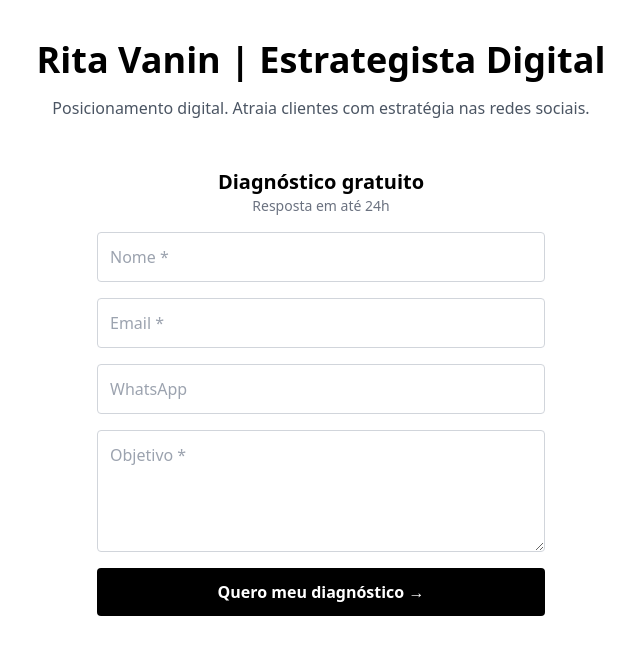
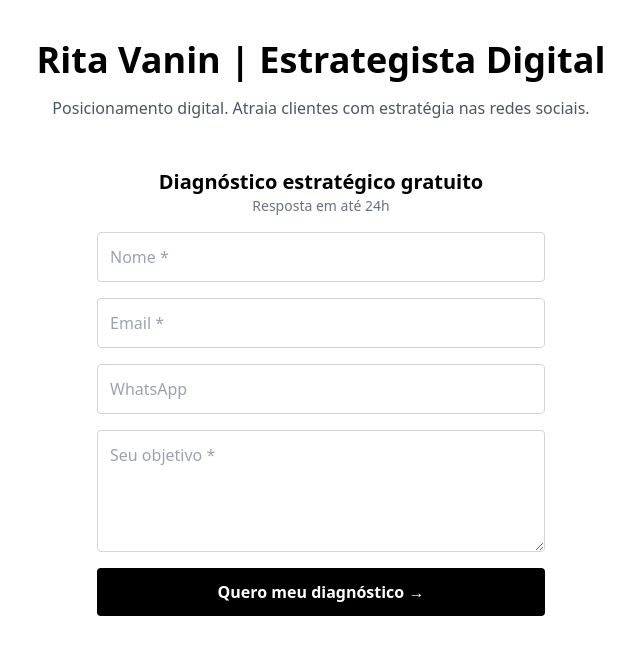
Before and after one commit to eduardoafonso/rv-estrategia, a Next.js app: page / in a window 1280 px wide. Shown: the top 654 px of the page, without its empty margins (319-959 px from the left). Built offline with nearby package versions, Linux system fonts and the light colour scheme; no server answers.

Commit message:
Efeito shake

```diff
--- a/app/globals.css
+++ b/app/globals.css
@@ -1,3 +1,28 @@
 @tailwind base;
 @tailwind components;
 @tailwind utilities;
+
+
+@keyframes shake {
+
+    0%,
+    100% {
+        transform: translateX(0);
+    }
+
+    25% {
+        transform: translateX(-4px);
+    }
+
+    50% {
+        transform: translateX(4px);
+    }
+
+    75% {
+        transform: translateX(-4px);
+    }
+}
+
+.shake {
+    animation: shake 0.15s ease-in-out;
+}
--- a/components/LeadForm.tsx
+++ b/components/LeadForm.tsx
@@ -15,16 +15,31 @@ type FieldErrors = {
 export default function LeadForm() {
     const formRef = useRef<HTMLFormElement>(null);
 
+    // refs para foco automático
+    const nameRef = useRef<HTMLInputElement>(null);
+    const emailRef = useRef<HTMLInputElement>(null);
+    const phoneRef = useRef<HTMLInputElement>(null);
+    const messageRef = useRef<HTMLTextAreaElement>(null);
+
+    const fieldRefs: Record<string, any> = {
+        name: nameRef,
+        email: emailRef,
+        phone: phoneRef,
+        message: messageRef,
+    };
+
     const [errors, setErrors] = useState<FieldErrors>({});
     const [touched, setTouched] = useState<Record<string, boolean>>({});
     const [loading, setLoading] = useState(false);
 
+    // modal
     const [modalOpen, setModalOpen] = useState(false);
     const [modalType, setModalType] =
         useState<"success" | "error">("success");
     const [modalTitle, setModalTitle] = useState("");
     const [modalMessage, setModalMessage] = useState("");
 
+    // validação central
     function validate(data: any) {
         const result = leadSchema.safeParse(data);
 
@@ -42,6 +57,7 @@ export default function LeadForm() {
         return {};
     }
 
+    // blur validation
     function handleBlur(
         e: React.FocusEvent<HTMLInputElement | HTMLTextAreaElement>
     ) {
@@ -56,6 +72,7 @@ export default function LeadForm() {
         setErrors(validate(data));
     }
 
+    // limpa erro ao digitar
     function handleChange(
         e: React.ChangeEvent<HTMLInputElement | HTMLTextAreaElement>
     ) {
@@ -66,6 +83,7 @@ export default function LeadForm() {
         }
     }
 
+    // GA4 tracking
     function trackLead() {
         if (typeof window !== "undefined" && (window as any).gtag) {
             (window as any).gtag("event", "generate_lead", {
@@ -75,6 +93,7 @@ export default function LeadForm() {
         }
     }
 
+    // submit
     async function handleSubmit(e: React.FormEvent<HTMLFormElement>) {
         e.preventDefault();
 
@@ -87,6 +106,11 @@ export default function LeadForm() {
 
         if (Object.keys(validation).length > 0) {
             setErrors(validation);
+
+            // foco automático no primeiro erro
+            const firstError = Object.keys(validation)[0];
+            fieldRefs[firstError]?.current?.focus();
+
             return;
         }
 
@@ -102,9 +126,7 @@ export default function LeadForm() {
             if (!res.ok) {
                 setModalType("error");
                 setModalTitle("Erro ao enviar");
-                setModalMessage(
-                    "Não foi possível enviar. Tente novamente."
-                );
+                setModalMessage("Tente novamente em instantes.");
                 setModalOpen(true);
                 return;
             }
@@ -118,20 +140,23 @@ export default function LeadForm() {
 
             setModalType("success");
             setModalTitle("Solicitação enviada!");
-            setModalMessage(
-                "Recebemos seu pedido. Em breve entraremos em contato."
-            );
+            setModalMessage("Em breve entraremos em contato.");
             setModalOpen(true);
         } finally {
             setLoading(false);
         }
     }
 
-    const inputClass = (field: keyof FieldErrors) =>
-        `border p-3 w-full rounded ${touched[field] && errors[field]
-            ? "border-red-500"
-            : "border-gray-300"
-        }`;
+    // input style (valid / invalid + shake)
+    const inputClass = (field: keyof FieldErrors) => {
+        const hasError = touched[field] && errors[field];
+        const isValid = touched[field] && !errors[field];
+
+        return `border p-3 w-full rounded transition outline-none
+      ${hasError ? "border-red-500 shake" : ""}
+      ${isValid ? "border-green-500" : "border-gray-300"}
+    `;
+    };
 
     return (
         <>
@@ -142,14 +167,16 @@ export default function LeadForm() {
             >
                 <div className="text-center">
                     <h2 className="text-xl font-bold">
-                        Diagnóstico gratuito
+                        Diagnóstico estratégico gratuito
                     </h2>
                     <p className="text-sm text-gray-500">
                         Resposta em até 24h
                     </p>
                 </div>
 
+                {/* NAME */}
                 <input
+                    ref={nameRef}
                     name="name"
                     placeholder="Nome *"
                     className={inputClass("name")}
@@ -160,7 +187,9 @@ export default function LeadForm() {
                     <p className="text-red-500 text-sm">{errors.name}</p>
                 )}
 
+                {/* EMAIL */}
                 <input
+                    ref={emailRef}
                     name="email"
                     placeholder="Email *"
                     className={inputClass("email")}
@@ -171,7 +200,9 @@ export default function LeadForm() {
                     <p className="text-red-500 text-sm">{errors.email}</p>
                 )}
 
+                {/* PHONE */}
                 <input
+                    ref={phoneRef}
                     name="phone"
                     placeholder="WhatsApp"
                     className={inputClass("phone")}
@@ -182,9 +213,11 @@ export default function LeadForm() {
                     onBlur={handleBlur}
                 />
 
+                {/* MESSAGE */}
                 <textarea
+                    ref={messageRef}
                     name="message"
-                    placeholder="Objetivo *"
+                    placeholder="Seu objetivo *"
                     rows={4}
                     className={inputClass("message")}
                     onBlur={handleBlur}
@@ -194,14 +227,16 @@ export default function LeadForm() {
                     <p className="text-red-500 text-sm">{errors.message}</p>
                 )}
 
+                {/* CTA */}
                 <button
                     disabled={loading}
-                    className="bg-black text-white p-3 rounded font-semibold"
+                    className="bg-black text-white p-3 rounded font-semibold hover:bg-gray-800 transition"
                 >
                     {loading ? "Enviando..." : "Quero meu diagnóstico →"}
                 </button>
             </form>
 
+            {/* MODAL */}
             <FeedbackModal
                 open={modalOpen}
                 type={modalType}
```
